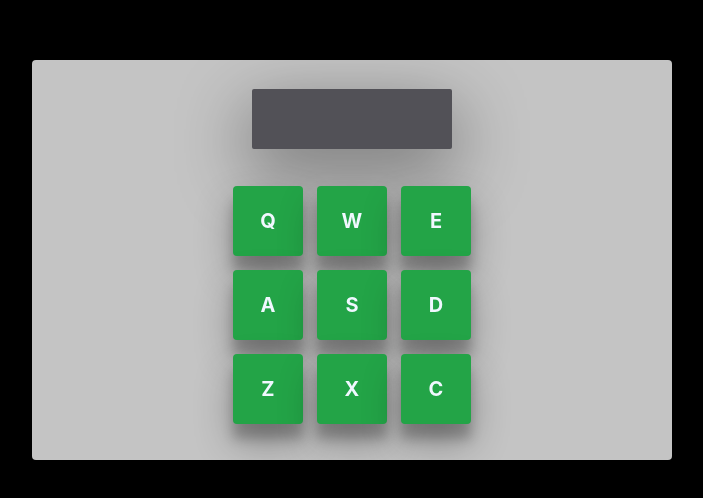
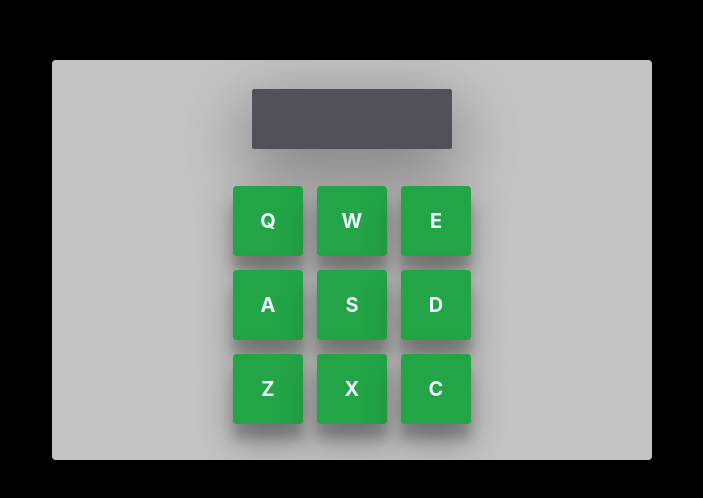
Before and after one commit to sepidsoroush/Drum-Machine-react, a React (Create React App) app: page / in a window 1280 px wide. Shown: the part 140-638 px from the top of the page, without its empty margins (288-991 px from the left). Built offline with nearby package versions, Linux system fonts and the light colour scheme.

Commit message:
Change size of the containers

```diff
--- a/src/App.css
+++ b/src/App.css
@@ -14,6 +14,8 @@
 #drum-machine{
   display : flex;
   flex-direction: column;
+  min-width: 400px;
+  max-width: 600px;
   width: 50vw;
   min-height: 50vh;
   margin: auto;
@@ -44,7 +46,7 @@
   flex-wrap: wrap;
   flex-direction: column;
   width: 50vw;
-  padding: 20px 50px;
+  padding: 20px;
 
 }
 .row{
```
